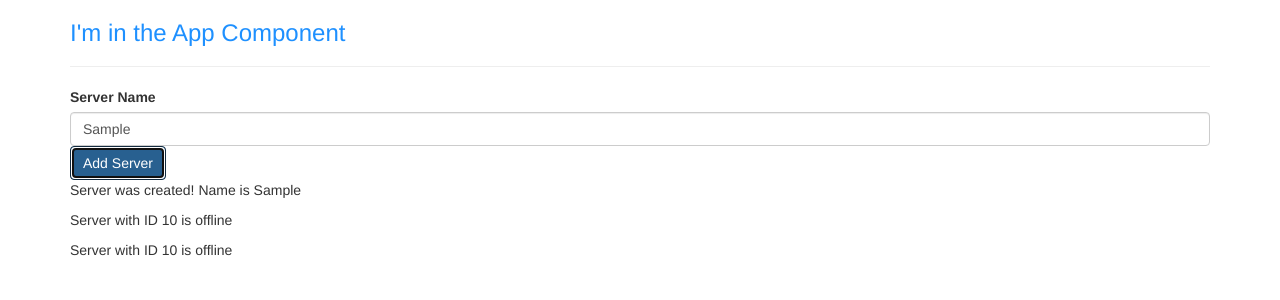
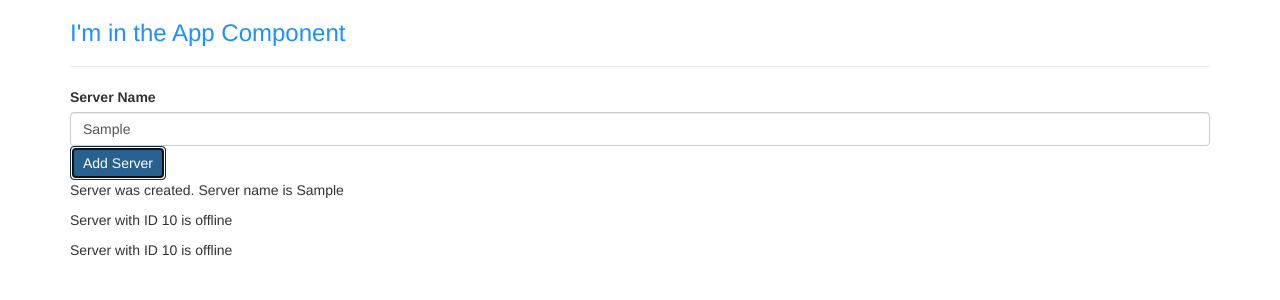
Before and after one commit to marcdwest32/my-angular8-app, an Angular app: page / in a window 1280 px wide. Both pictures are taken after typing "Sample" into the empty fields and a click on the button "Add Server". Shown: the top 300 px of the page. Built offline with nearby package versions, Linux system fonts and the light colour scheme.

Commit message:
ngIf / else

```diff
--- a/src/app/servers/servers.component.html
+++ b/src/app/servers/servers.component.html
@@ -3,10 +3,22 @@
 type="text"
 class="form-control"
 (input)="onUpdateServerName($event)"> -->
-<input type="text" class="form-control" [(ngModel)]="serverName">
+<input type="text" class="form-control" [(ngModel)]="serverName" />
 <!--<p>{{ serverName }}</p>-->
-<button class="btn btn-primary" [disabled]="!allowNewServer" (click)="onCreateServer()">Add Server</button>
+<button
+	class="btn btn-primary"
+	[disabled]="!allowNewServer"
+	(click)="onCreateServer()"
+>
+	Add Server
+</button>
 <!--<p [innerText]="allowNewServer"></p>-->
-<p>{{ serverCreationStatus }}</p>
+<!-- <p>{{ serverCreationStatus }}</p> -->
+<p *ngIf="serverCreated; else noServer">
+	Server was created. Server name is {{serverName}}
+</p>
+<ng-template #noServer>
+	<p>No Server was created</p>
+</ng-template>
 <app-server></app-server>
 <app-server></app-server>
```
